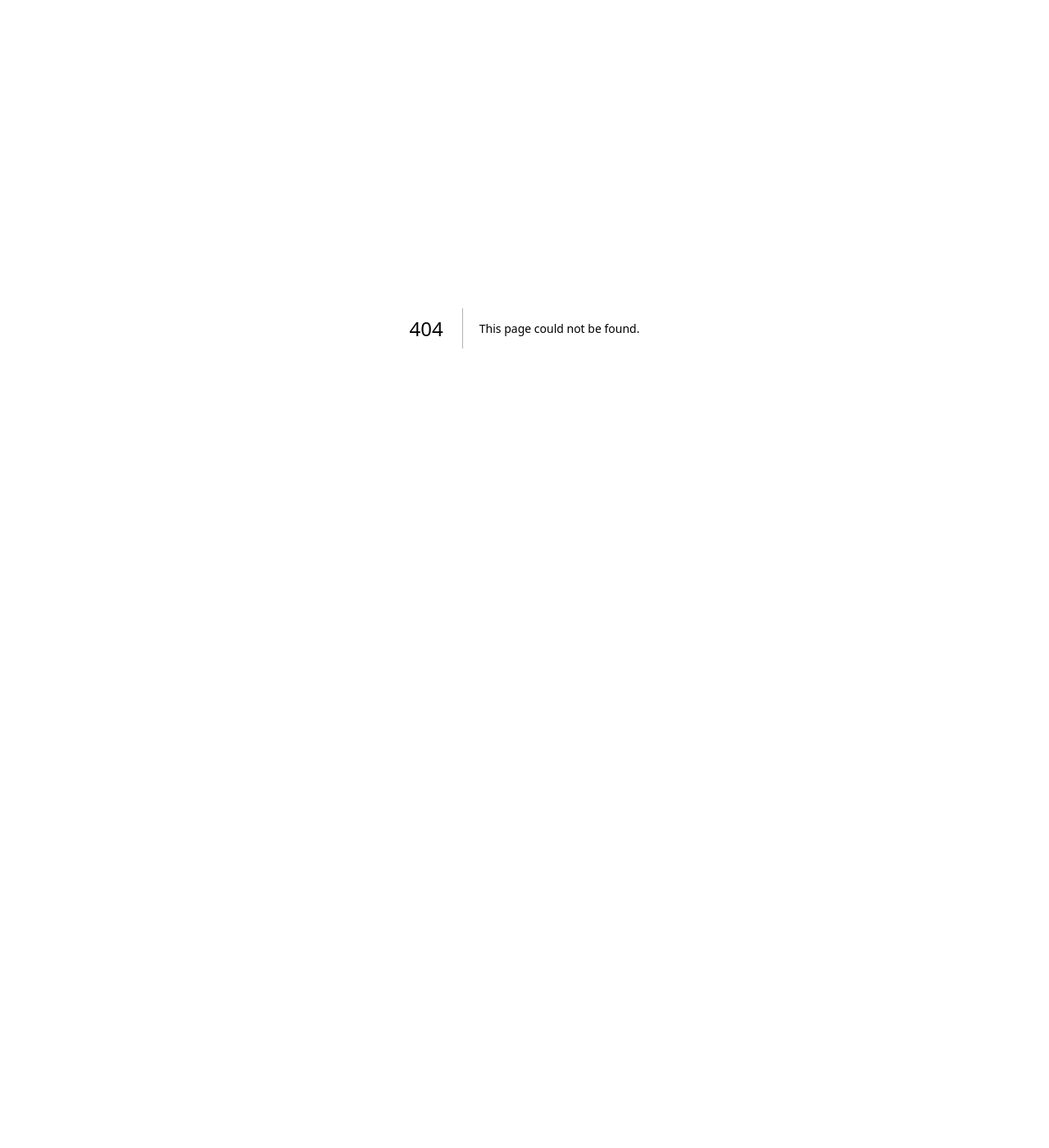
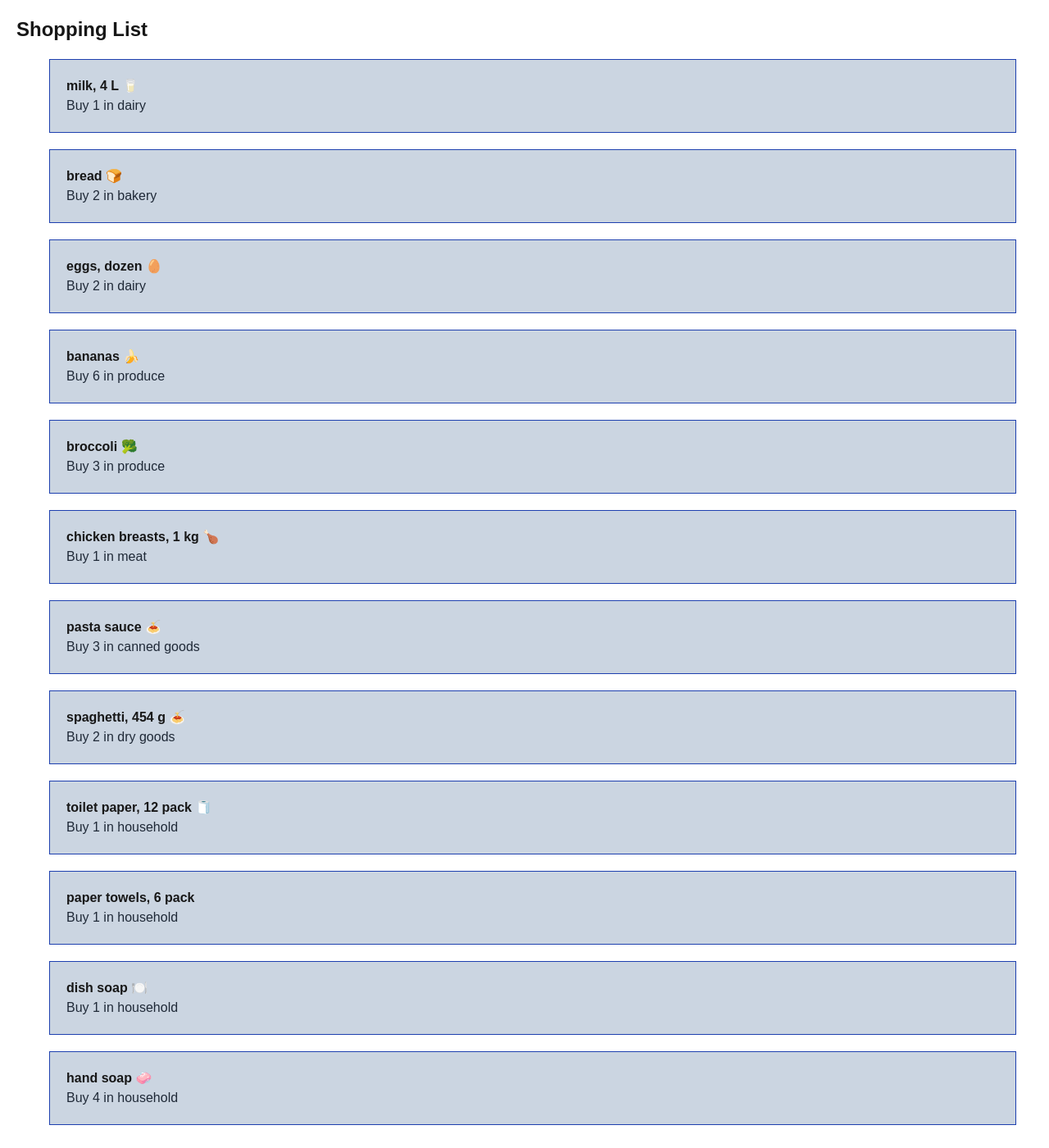
Before and after one commit to deepalsingh/cprg306-assignments, a Next.js app: page /week-3 in a window 1280 px wide. Before the commit this address had no page. Shown: the whole page at 82% size. Before the commit the page ends 800 px from the top, so only its background shows below. Built offline with nearby package versions, Linux system fonts and the light colour scheme.

Commit message:
week 3 added

```diff
--- a/app/page.js
+++ b/app/page.js
@@ -2,14 +2,28 @@ import Link from "next/link";
 
 
 export default function Home() {
+  let linkStyles = "underline text-cyan-600 hover:text-cyan-300"
   return (
     <main>
+
       <h1>
       CPRG 306: Web Development 2 - Assignments
       </h1>
-      <Link href="/week-2/">
-        Week 2 Assignment
-      </Link>
+
+      <ul>
+        <li>
+        <Link className= {linkStyles}
+        href="/week-2/">Week 2 Assignment</Link>
+        </li>
+      </ul>
+
+      <ul>
+        <li>
+        <Link className= {linkStyles}
+        href="/week-3/">Week 3 Assignment</Link>
+        </li>
+      </ul>
+
     </main>
 
   );
--- /dev/null
+++ b/app/week-3/item-list.js
@@ -0,0 +1,35 @@
+import Item from './item';
+
+const items = [
+  { name: "milk, 4 L 🥛", quantity: 1, category: "dairy" },
+  { name: "bread 🍞", quantity: 2, category: "bakery" },
+  { name: "eggs, dozen 🥚", quantity: 2, category: "dairy" },
+  { name: "bananas 🍌", quantity: 6, category: "produce" },
+  { name: "broccoli 🥦", quantity: 3, category: "produce" },
+  { name: "chicken breasts, 1 kg 🍗", quantity: 1, category: "meat" },
+  { name: "pasta sauce 🍝", quantity: 3, category: "canned goods" },
+  { name: "spaghetti, 454 g 🍝", quantity: 2, category: "dry goods" },
+  { name: "toilet paper, 12 pack 🧻", quantity: 1, category: "household" },
+  { name: "paper towels, 6 pack", quantity: 1, category: "household" },
+  { name: "dish soap 🍽️", quantity: 1, category: "household" },
+  { name: "hand soap 🧼", quantity: 4, category: "household" },
+];
+
+export default function ItemList() {
+  return (
+    <div>
+      <Item name={items[0].name} quantity={items[0].quantity} category={items[0].category} />
+      <Item name={items[1].name} quantity={items[1].quantity} category={items[1].category} />
+      <Item name={items[2].name} quantity={items[2].quantity} category={items[2].category} />
+      <Item name={items[3].name} quantity={items[3].quantity} category={items[3].category} />
+      <Item name={items[4].name} quantity={items[4].quantity} category={items[4].category} />
+      <Item name={items[5].name} quantity={items[5].quantity} category={items[5].category} />
+      <Item name={items[6].name} quantity={items[6].quantity} category={items[6].category} />
+      <Item name={items[7].name} quantity={items[7].quantity} category={items[7].category} />
+      <Item name={items[8].name} quantity={items[8].quantity} category={items[8].category} />
+      <Item name={items[9].name} quantity={items[9].quantity} category={items[9].category} />
+      <Item name={items[10].name} quantity={items[10].quantity} category={items[10].category} />
+      <Item name={items[11].name} quantity={items[11].quantity} category={items[11].category} />
+    </div>
+  );
+}
--- /dev/null
+++ b/app/week-3/item.js
@@ -0,0 +1,8 @@
+export default function Item({ name, quantity, category }) {
+    return (
+      <div className="bg-slate-300 border border-blue-800 p-5 m-5 mb-2 ml-10">
+        <div className="font-semibold">{name}</div>
+        <div className="text-gray-800">Buy {quantity} in {category}</div>
+      </div>
+    );
+  }
--- /dev/null
+++ b/app/week-3/page.js
@@ -0,0 +1,10 @@
+import ItemList from './item-list';
+
+export default function Page() {
+  return (
+    <main className="p-5">
+      <h1 className="text-2xl font-bold mb-4">Shopping List</h1>
+      <ItemList />
+    </main>
+  );
+}
```
